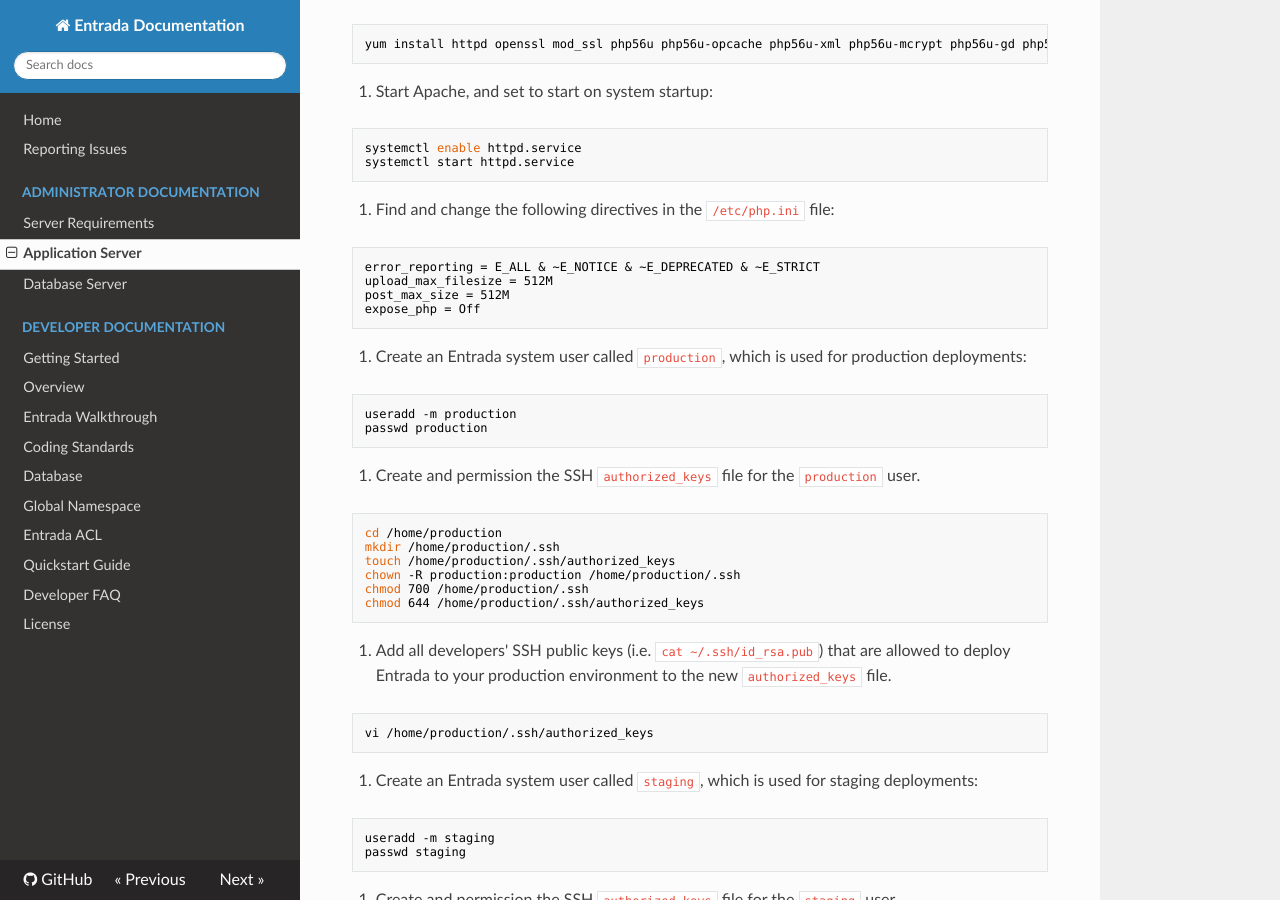
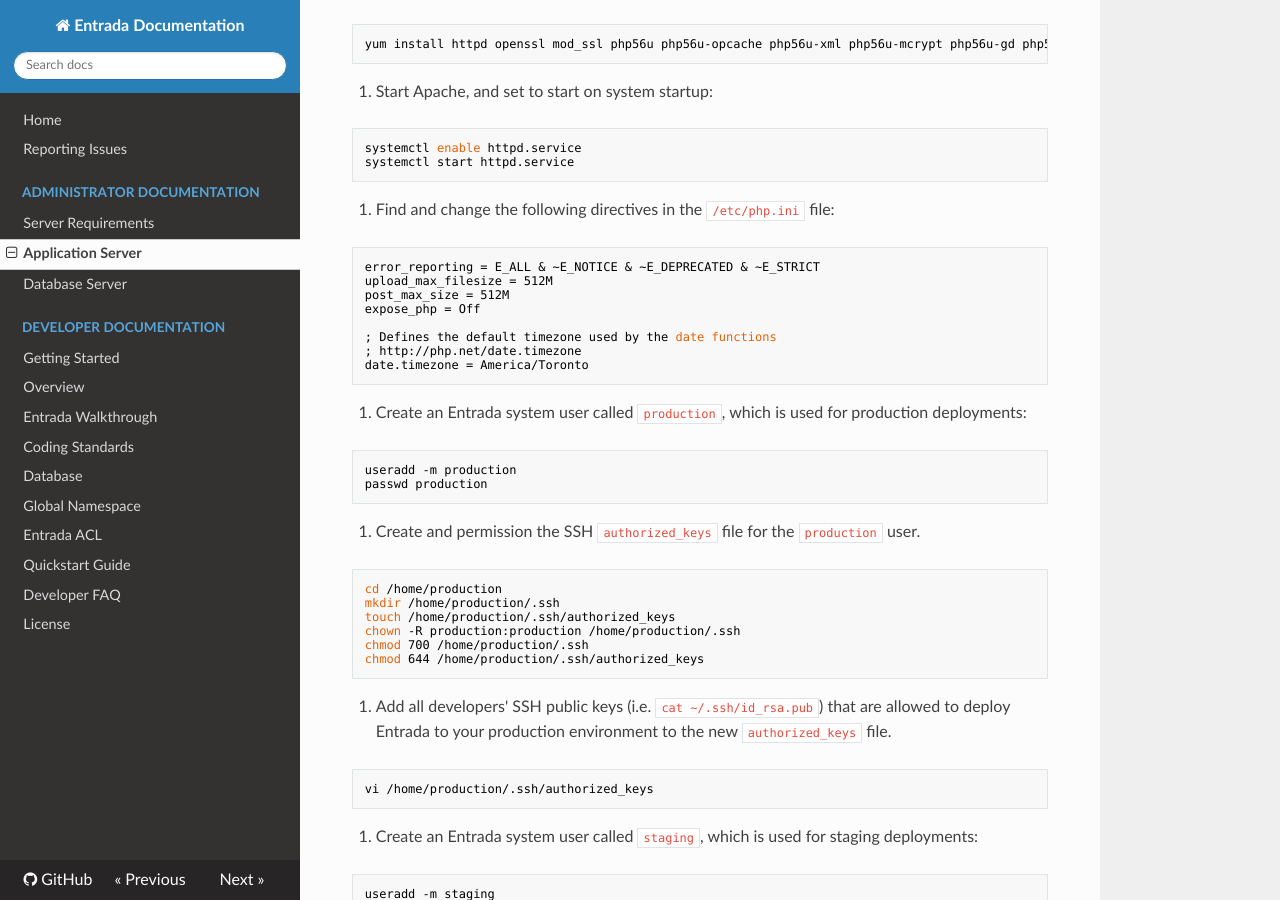
Before and after one commit to pyarmak/entrada-1x-docs, an MkDocs documentation site: the page built from docs/administrator/application-server.md, in a window 1280 px wide and 900 px high, scrolled down 1190 px. Built offline with MkDocs 1.6.1, drawn with Linux system fonts in a browser that asks for light colours; nearby versions of some CDN libraries; old or Windows-style settings are respelled for this version of MkDocs.

Commit message:
Update application-server.md

````diff
--- a/docs/administrator/application-server.md
+++ b/docs/administrator/application-server.md
@@ -59,6 +59,10 @@ error_reporting = E_ALL & ~E_NOTICE & ~E_DEPRECATED & ~E_STRICT
 upload_max_filesize = 512M
 post_max_size = 512M
 expose_php = Off
+
+; Defines the default timezone used by the date functions
+; http://php.net/date.timezone
+date.timezone = America/Toronto
 ```
 
 10. Create an Entrada system user called `production`, which is used for production deployments:
````
